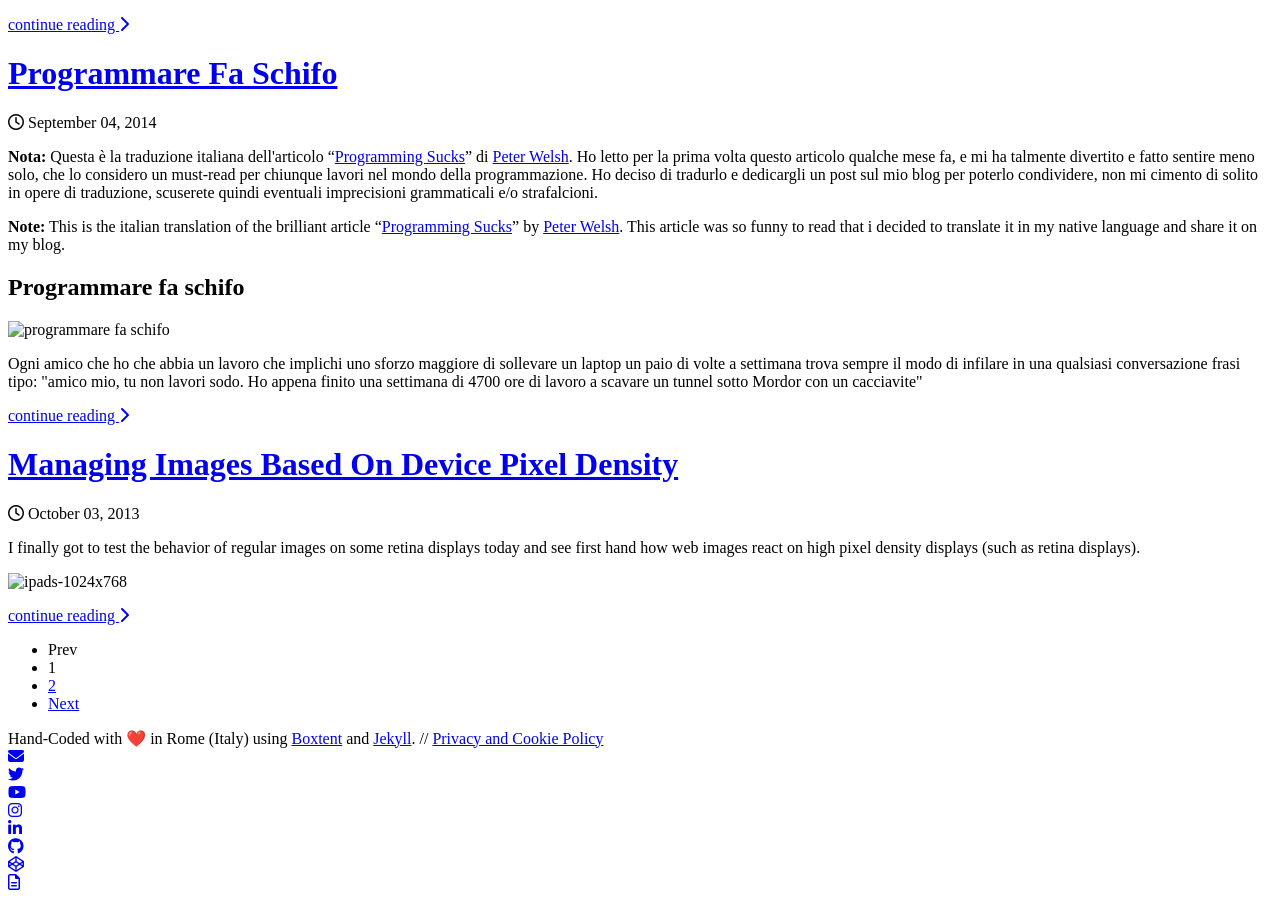
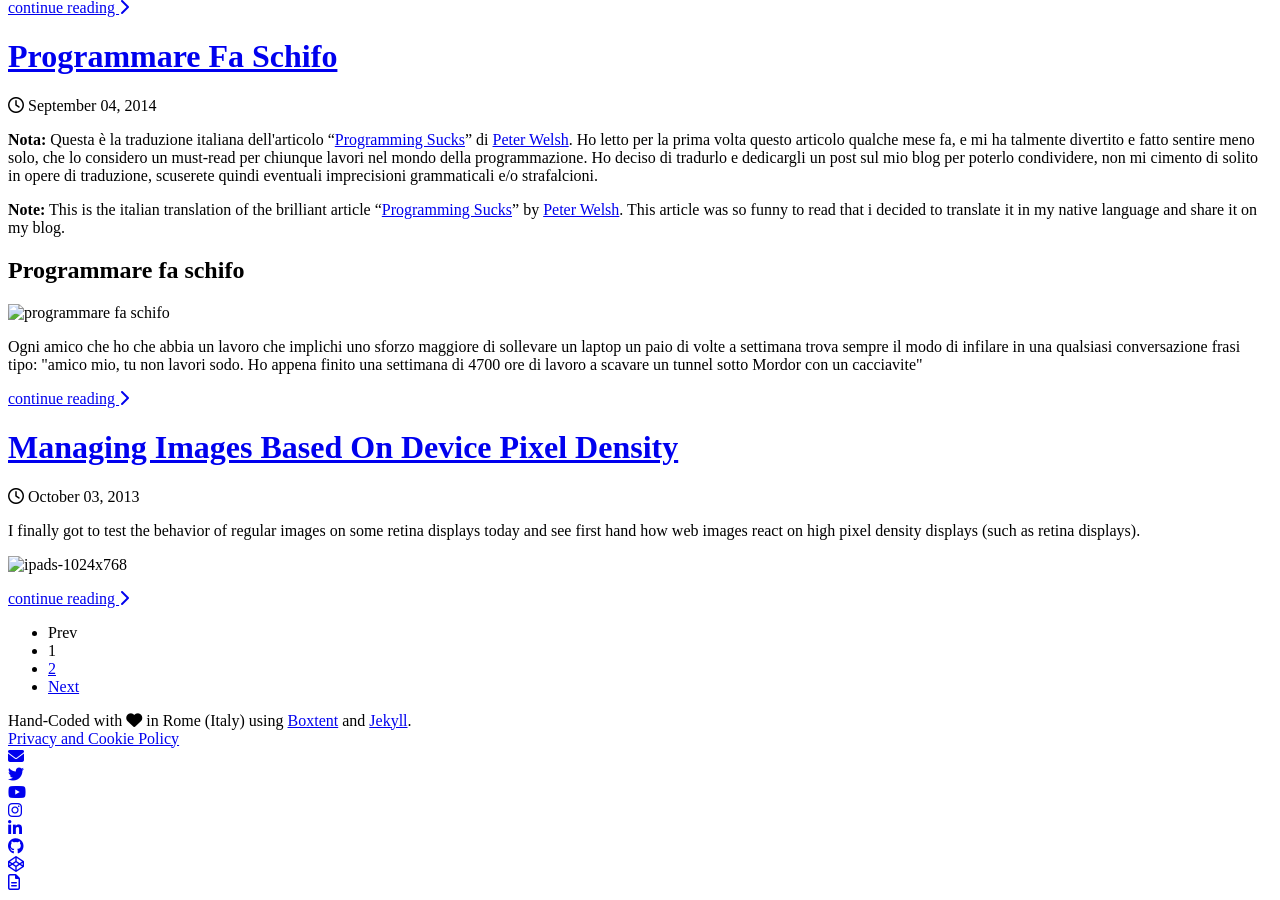
Before and after one commit to vlrprbttst/valeriopierbattista.com-2017, a Jekyll site: the page built from _src/blog/index.html, in a window 1280 px wide and 900 px high, scrolled down 2638 px. Built offline with Jekyll 4.4.1, drawn with Linux system fonts in a browser that asks for light colours; nearby versions of some CDN libraries; library files that are not in the unit come from our copies; the list of posts is cut into pages by our own code.

Commit message:
footer fix

```diff
--- a/_dev/css/main.css
+++ b/_dev/css/main.css
@@ -586,7 +586,7 @@
       .sub-container.work {
         -ms-flex-flow: column;
             flex-flow: column;
-        padding: 8.33333% 5%; } }
+        padding: 1.5em 5%; } }
   .sub-container .work-item {
     -ms-flex: 0 1 48%;
         flex: 0 1 48%;
@@ -606,8 +606,6 @@
       background: #eee;
       color: #212121;
       font-family: "SFMono-Regular", Consolas, "Liberation Mono", Menlo, Courier, monospace; }
-    .sub-container .work-item:last-child {
-      margin: 0 auto; }
     @media all and (max-width: 90em) {
       .sub-container .work-item {
         -ms-flex: 0 1 100%;
--- a/_dev/work.html
+++ b/_dev/work.html
@@ -327,7 +327,7 @@
     <footer class="footer">
 	<div class="sub-container-sidebar">
 		<div class="site-info">
-			Hand-Coded with ❤️ in Rome (Italy) using <a href="http://boxtent.top/" target="_blank">Boxtent</a> and <a href="http://jekyllrb.com/" target="_blank">Jekyll</a>.  // <a href="/cookies.html">Privacy and Cookie Policy </a>
+			Hand-Coded with <i class="fa fa-heart"></i> in Rome (Italy) using <a href="http://boxtent.top/" target="_blank">Boxtent</a> and <a href="http://jekyllrb.com/" target="_blank">Jekyll</a>. <br><a href="/cookies.html">Privacy and Cookie Policy </a>
 		</div>
 		<div class="footer-sep"></div>
 		<div class="social-cont">
--- a/_src/_includes/footer.html
+++ b/_src/_includes/footer.html
@@ -1,7 +1,7 @@
 <footer class="footer">
 	<div class="sub-container-sidebar">
 		<div class="site-info">
-			Hand-Coded with ❤️ in Rome (Italy) using <a href="http://boxtent.top/" target="_blank">Boxtent</a> and <a href="http://jekyllrb.com/" target="_blank">Jekyll</a>.  // <a href="/cookies.html">Privacy and Cookie Policy </a>
+			Hand-Coded with <i class="fa fa-heart"></i> in Rome (Italy) using <a href="http://boxtent.top/" target="_blank">Boxtent</a> and <a href="http://jekyllrb.com/" target="_blank">Jekyll</a>. <br><a href="/cookies.html">Privacy and Cookie Policy </a>
 		</div>
 		<div class="footer-sep"></div>
 		<div class="social-cont">
--- a/_src/scss/main.scss
+++ b/_src/scss/main.scss
@@ -84,7 +84,7 @@
     align-items: stretch;
     @include respond-to(90) {
         flex-flow: column;
-        padding: span(1)  span(.6);
+        padding: rhythm(1)  span(.6);
     }
   }
   .work-item {
@@ -107,10 +107,6 @@
       background: #eee;
       color: $primaryTextColor;
       font-family: "SFMono-Regular", Consolas, "Liberation Mono", Menlo, Courier, monospace;
-    }
-
-    &:last-child {
-        margin:0 auto;
     }
     @include respond-to(90) {
         flex: 0 1 100%;
```
Also changed, not shown: 1 other file.
